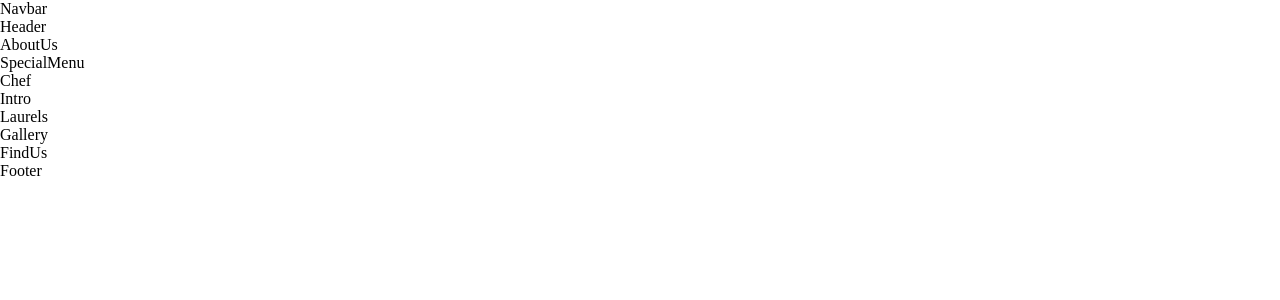
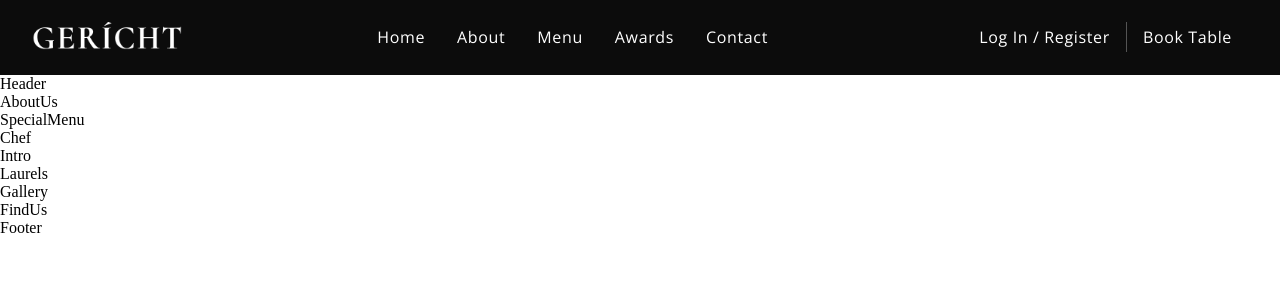
Before and after one commit to Saurav-98/Premium-Restaurants-App, a React (Create React App) app: page / in a window 1280 px wide. Shown: the top 300 px of the page. Built offline with nearby package versions, Linux system fonts and the light colour scheme; a web font is replaced by a local one.

Commit message:
Navigation bar completed

```diff
--- a/src/components/Navbar/Navbar.css
+++ b/src/components/Navbar/Navbar.css
@@ -0,0 +1,121 @@
+.app__navbar {
+  width: 100%;
+  display: flex;
+  justify-content: space-between;
+  align-items: center;
+  background: var(--color-black);
+  padding: 1rem 2rem;
+}
+
+.app__navbar-logo {
+  display: flex;
+  justify-content: start;
+  align-items: center;
+}
+.app__navbar-logo img {
+  width: 150px;
+}
+
+.app__navbar-links {
+  display: flex;
+  flex: 1;
+  justify-content: center;
+  align-items: center;
+}
+.app__navbar-links li {
+  margin: 0 1rem;
+  cursor: pointer;
+}
+
+.app__navbar-links li:hover,
+.app__navbar-links li:focus {
+  color: var(--color-gray);
+}
+
+.app__navbar-login {
+  display: flex;
+  justify-content: flex-end;
+  align-items: center;
+}
+.app__navbar-login a {
+  margin: 0 1rem;
+
+  transition: all 0.5s ease;
+}
+.app__navbar-login a:hover,
+.app__navbar-login a:focus {
+  border-bottom: 1px solid var(--color-golden);
+}
+
+.app__navbar-login div {
+  width: 1px;
+  height: 30px;
+  background-color: var(--color-gray);
+}
+
+.app__navbar-smallscreen {
+  display: none;
+}
+
+.app__navbar-smallscreen_overlay {
+  position: fixed;
+  top: 0;
+  left: 0;
+  width: 100%;
+  height: 100vh;
+  background: var(--color-black);
+  transition: all 0.5s ease;
+  display: flex;
+  flex-direction: column;
+  z-index: 5;
+}
+
+.overlay__close {
+  color: var(--color-golden);
+  cursor: pointer;
+  position: absolute;
+  top: 1.25rem;
+  right: 1.25rem;
+}
+
+.app__navbar-smallscreen_links li {
+  margin: 2rem;
+  cursor: pointer;
+  color: var(--color-golden);
+  font-size: 2rem;
+  text-align: center;
+  font-family: var(--font-base);
+  transition: all 0.3s ease;
+}
+
+.app__navbar-smallscreen_links li a:hover,
+.app__navbar-smallscreen_links li a:focus {
+  color: var(--color-white);
+}
+
+@media screen and (min-width: 2000px) {
+  .app__navbar-logo img {
+    width: 210px;
+  }
+}
+
+@media screen and (max-width: 1150px) {
+  .app__navbar-links {
+    display: none;
+  }
+  .app__navbar-smallscreen {
+    display: flex;
+  }
+}
+
+@media screen and (max-width: 650px) {
+  .app__navbar-logo img {
+    width: 110px;
+  }
+  .app__navbar {
+    padding: 1rem;
+  }
+  .app__navbar-login {
+    display: none;
+  }
+}
--- a/src/components/Navbar/Navbar.jsx
+++ b/src/components/Navbar/Navbar.jsx
@@ -1,11 +1,86 @@
 import React from 'react';
+import { GiHamburgerMenu } from 'react-icons/gi';
+import { MdOutlineRestaurantMenu } from 'react-icons/md';
 
 import './Navbar.css';
+import images from '../../constants/images';
 
-const Navbar = () => (
-  <div>
-    Navbar
-  </div>
-);
+const Navbar = () => {
+  const [toggle, setToggle] = React.useState(false);
+  return (
+    <nav className="app__navbar">
+      <div className="app__navbar-logo">
+        <img src={images.gericht} alt="app logo" />
+      </div>
+
+      <ul className="app__navbar-links">
+        <li className="p__opensans">
+          <a href="#home">Home</a>
+        </li>
+        <li className="p__opensans">
+          <a href="#about">About</a>
+        </li>
+        <li className="p__opensans">
+          <a href="#menu">Menu</a>
+        </li>
+        <li className="p__opensans">
+          <a href="#awards">Awards</a>
+        </li>
+        <li className="p__opensans">
+          <a href="#contact">Contact</a>
+        </li>
+      </ul>
+
+      <div className="app__navbar-login">
+        <a href="#login" className="p__opensans">
+          Log In / Register
+        </a>
+        <div />
+        <a href="/" className="p__opensans">
+          Book Table
+        </a>
+      </div>
+
+      <div className="app__navbar-smallscreen">
+        <GiHamburgerMenu
+          color="#fff"
+          fontSize={27}
+          onClick={() => {
+            setToggle(true);
+          }}
+        />
+
+        {toggle && (
+          <div className="app__navbar-smallscreen_overlay flex__center slide-bottom">
+            <MdOutlineRestaurantMenu
+              fontSize={27}
+              onClick={() => {
+                setToggle(false);
+              }}
+              className="overlay__close"
+            />
+            <ul className="app__navbar-smallscreen_links">
+              <li className="p__opensans">
+                <a href="#home">Home</a>
+              </li>
+              <li className="p__opensans">
+                <a href="#about">About</a>
+              </li>
+              <li className="p__opensans">
+                <a href="#menu">Menu</a>
+              </li>
+              <li className="p__opensans">
+                <a href="#awards">Awards</a>
+              </li>
+              <li className="p__opensans">
+                <a href="#contact">Contact</a>
+              </li>
+            </ul>
+          </div>
+        )}
+      </div>
+    </nav>
+  );
+};
 
 export default Navbar;
--- a/src/index.css
+++ b/src/index.css
@@ -4,12 +4,12 @@
   --font-base: 'Cormorant Upright', serif;
   --font-alt: 'Open Sans', sans-serif;
 
-  --color-golden: #DCCA87;
-  --color-black: #0C0C0C;
+  --color-golden: #dcca87;
+  --color-black: #0c0c0c;
   --color-gray: #545454;
-  --color-crimson: #F5EFDB;
-  --color-grey: #AAAAAA;
-  --color-white: #FFFFFF;
+  --color-crimson: #f5efdb;
+  --color-grey: #aaaaaa;
+  --color-white: #ffffff;
 }
 
 * {
@@ -24,29 +24,33 @@
   text-decoration: none;
 }
 
+ul {
+  list-style: none;
+}
+
 .slide-bottom {
-  -webkit-animation: slide-bottom 0.5s cubic-bezier(0.250, 0.460, 0.450, 0.940) both;
-	animation: slide-bottom 0.5s cubic-bezier(0.250, 0.460, 0.450, 0.940) both;
+  -webkit-animation: slide-bottom 0.5s cubic-bezier(0.25, 0.46, 0.45, 0.94) both;
+  animation: slide-bottom 0.5s cubic-bezier(0.25, 0.46, 0.45, 0.94) both;
 }
 
 @-webkit-keyframes slide-bottom {
   0% {
     -webkit-transform: translateY(-25%);
-            transform: translateY(-25%);
+    transform: translateY(-25%);
   }
   100% {
     -webkit-transform: translateY(0);
-            transform: translateY(0);
+    transform: translateY(0);
   }
 }
 
 @keyframes slide-bottom {
   0% {
     -webkit-transform: translateY(-25%);
-            transform: translateY(-25%);
+    transform: translateY(-25%);
   }
   100% {
     -webkit-transform: translateY(0);
-            transform: translateY(0);
+    transform: translateY(0);
   }
 }
```
